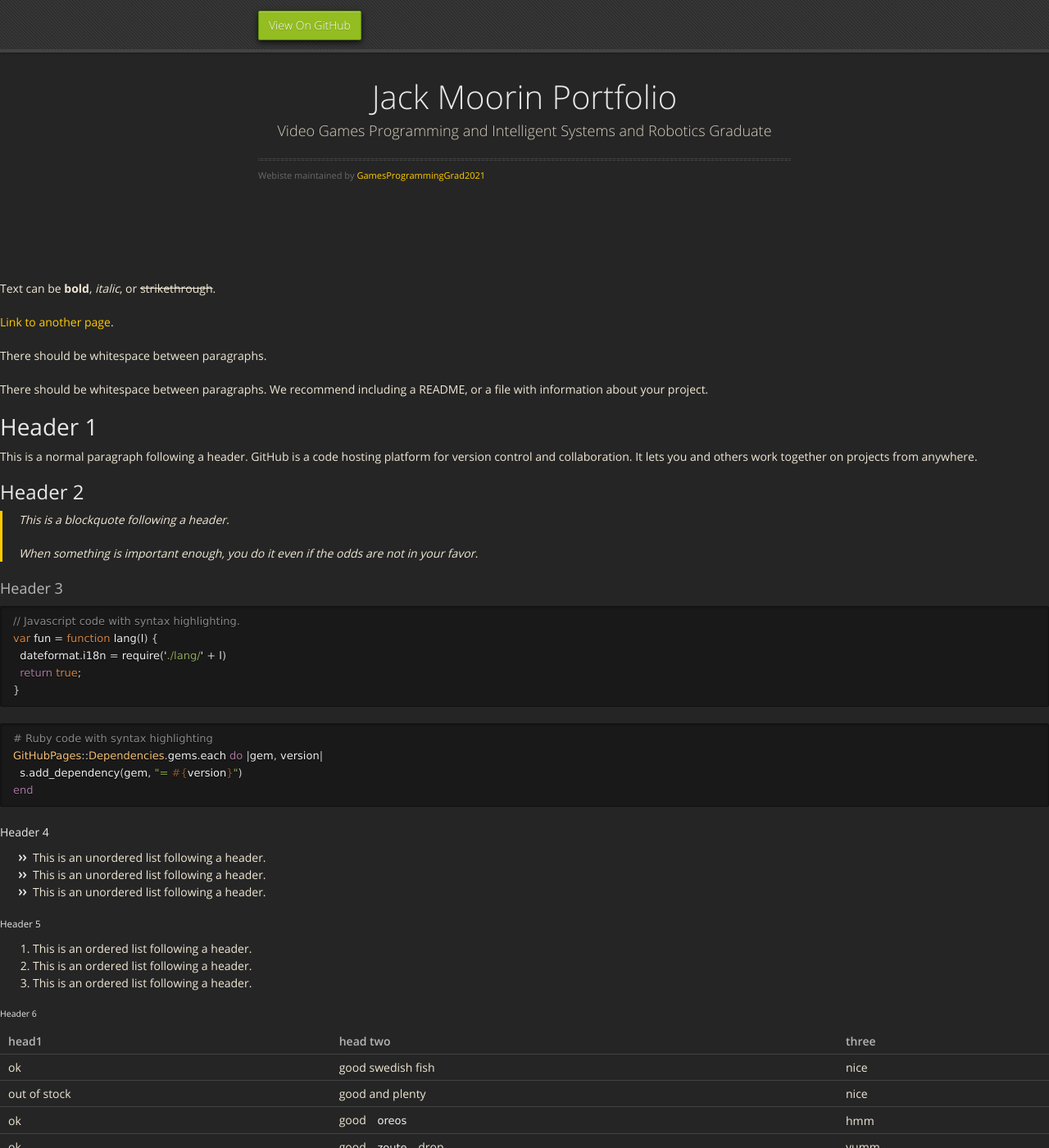
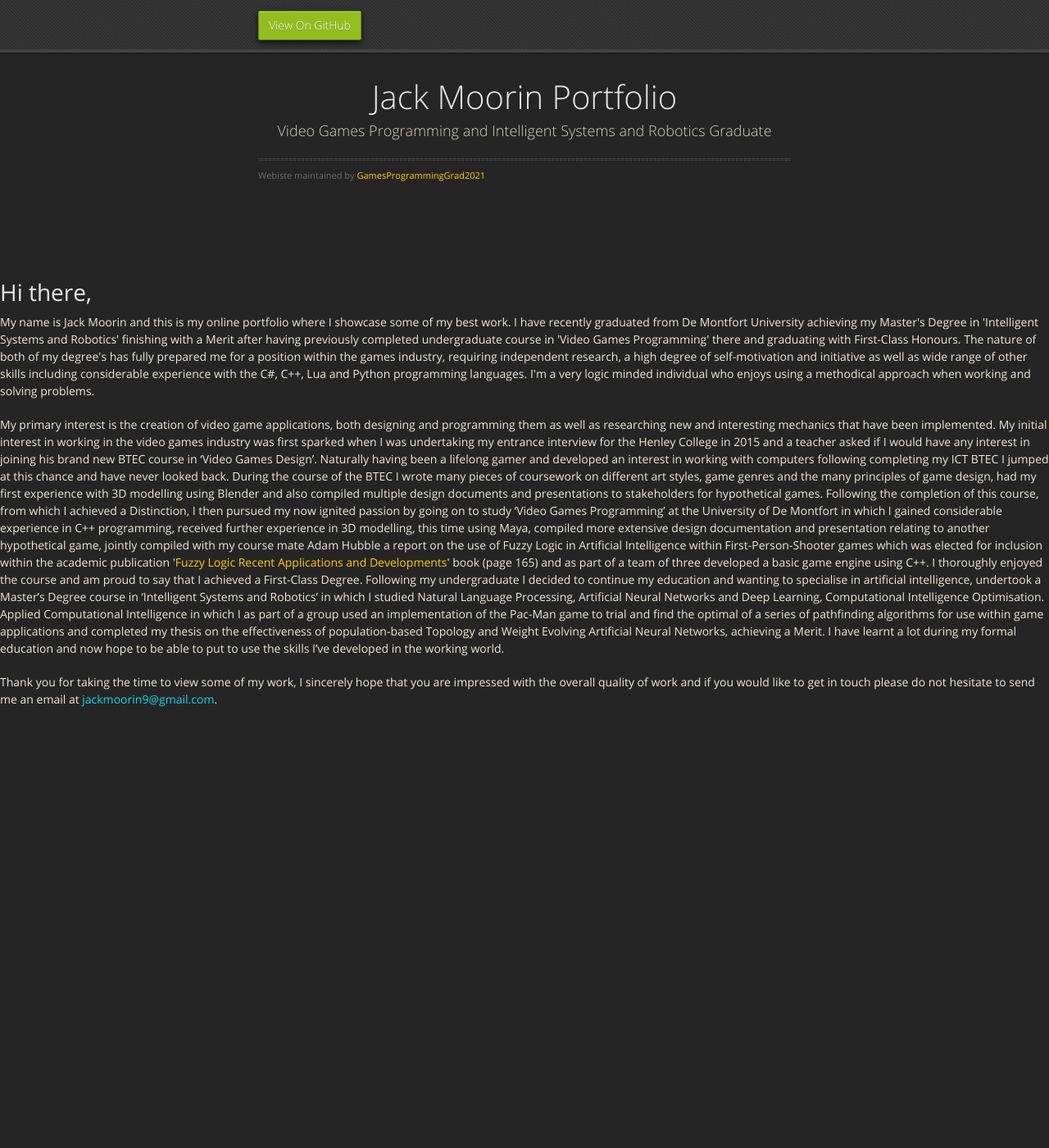
Before and after one commit to GamesProgrammingGrad2021/GamesProgrammingGrad2021.github.io, a Jekyll site: the page built from pages-themes-midnight-master/index.md, in a window 1280 px wide and 1400 px high. Shown: the whole window at 82% size. Built offline with Jekyll 4.4.1, drawn with Linux system fonts in a browser that asks for light colours; nearby versions of some CDN libraries; some of the changed text lies outside the part shown.

Commit message:
Update default.html

```diff
--- a/_layouts/default.html
+++ b/_layouts/default.html
@@ -11,7 +11,7 @@
 
   </head>
   <body>
-		<!-- Buttons go here -->
+	  <!-- Buttons go here -->
       <div id="header">
         <nav>
           <li class="fork"><a href="{{ site.github.repository_url }}">View On GitHub</a></li>
@@ -30,7 +30,9 @@
 	  </section>
 
     </div>
-	{{ content }}
+	<!--{{ content }}-->
+
+	<h1>Hi there,</h1>
 
 	<p id="right">
 	My name is Jack Moorin and this is my online portfolio where I showcase some of my best work. I have recently graduated from De Montfort
```
